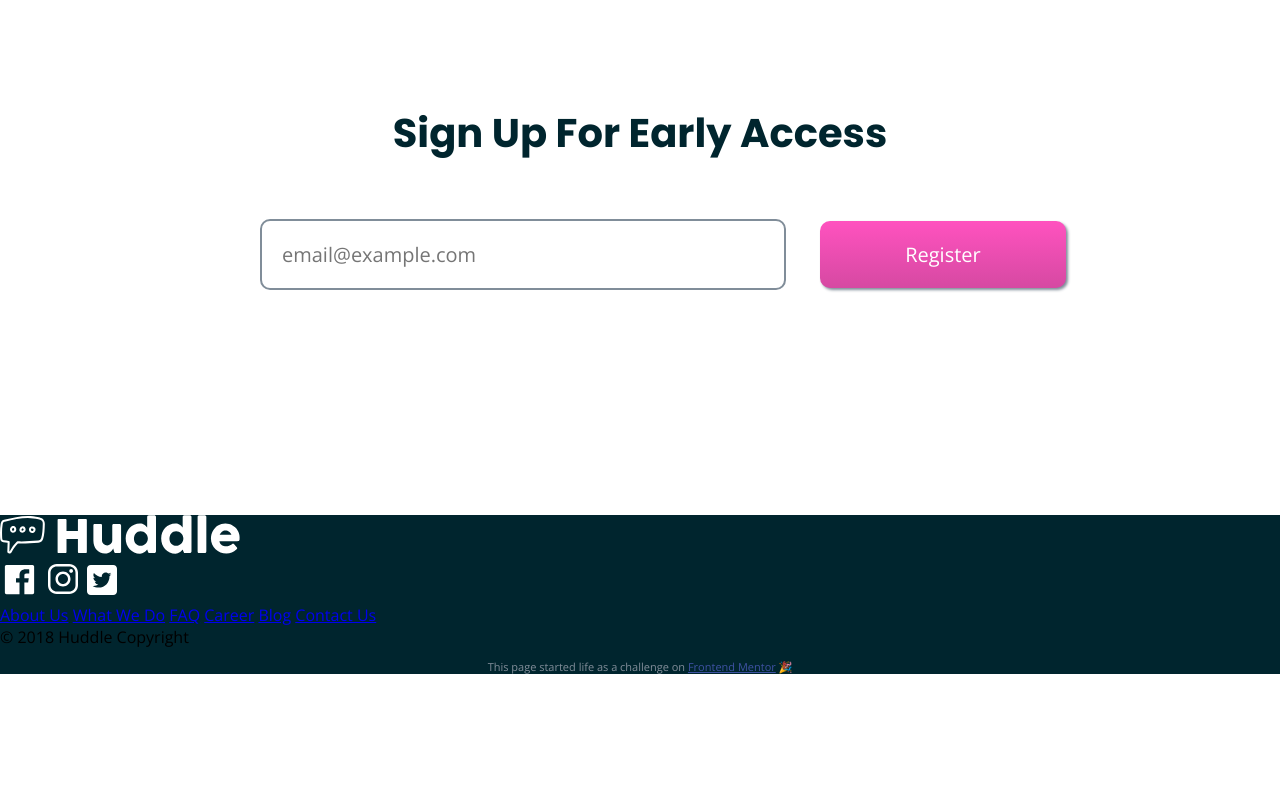
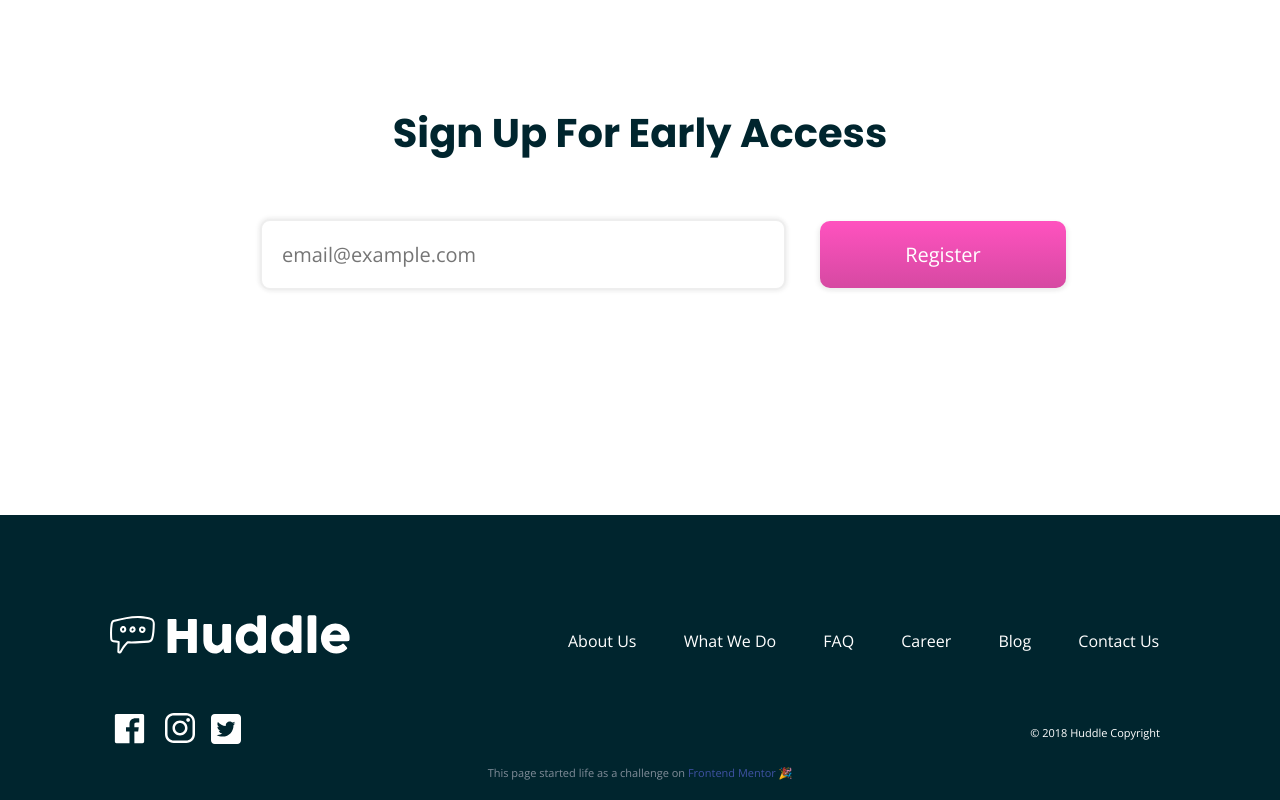
Before and after one commit to DomGonzalesIII/FrontendMentor-Single-Column-Landing-Page, a plain HTML site: page index.html in a window 1280 px wide. Shown: the part 1371-2171 px from the top of the page. Before the commit the page ends 2056 px from the top, so only its background shows below. Drawn offline with nearby package versions, Linux system fonts and the light colour scheme.

Commit message:
Final [Desktop] External CSS
Finished positioning footer elements, touched up style thru whole document. Pretty darn close to template.

```diff
--- a/css/styles.css
+++ b/css/styles.css
@@ -2,7 +2,8 @@
 /************************* TAG SELECTORS *************************/
 
 a {
-
+  color: white;
+  text-decoration: none;
 }
 
 body {
@@ -13,14 +14,26 @@ body {
   width: 100%;
 }
 
+footer {
+  background-color: #00252e;
+  height: 285px;
+  position: relative;
+  margin: 0;
+}
+
+form {
+  display: block;
+  margin-left: auto;
+  margin-right: auto;
+}
+
 h1 {
   color: #00252e;
   font-family: 'Poppins', sans-serif;
+  font-size: 2.5rem;
   font-weight: bolder;
-  font-size: 2.5rem;
   text-align: center;
 }
-
 
 p {
   color: #808d99;
@@ -29,26 +42,27 @@ p {
   text-align: center;
 }
 
-footer {
-  background-color: #00252e;
+/************************ CLASS SELECTORS ************************/
+
+.about {
+  padding-left: 120px;
 }
 
-form {
-  display: block;
-  margin-left: auto;
-  margin-right: auto;
+.all-icons {
+  height: 250px;
+  position: relative;
+  width: 35%;
 }
-
-/************************ CLASS SELECTORS ************************/
 
 .attribution {
   font-size: 11px;
+  margin: 0;
+  padding-bottom: 10px;
   text-align: center;
 }
 
 .attribution a {
   color: #3e52a3;
-  /*color: hsl(228, 45%, 44%);*/
 }
 
 .butn {
@@ -64,7 +78,7 @@ form {
   border-radius: 10px;
   -webkit-box-shadow: 2px 2px 3px #808d99;
   -moz-box-shadow: 2px 2px 3px #808d99;
-  box-shadow: 2px 2px 3px #808d99;
+  box-shadow: 2px 2px 5px #eee, -2px 2px 5px #eee;
   color: #ffffff;
   font-family: 'Open Sans', sans-serif;
   font-weight: 400;
@@ -83,7 +97,11 @@ form {
 }
 
 .copyright {
-
+  bottom: 30px;
+  color: white;
+  font-size: 11px;
+  position: absolute;
+  right: 120px;
 }
 
 .email-capture {
@@ -91,9 +109,10 @@ form {
 }
 
 .email-entry {
-  border-color: #808d99;
+  border-color: #eee;
   border-radius: 10px;
   border-style: solid;
+  box-shadow: 1px 1px 5px #eee, -1px -1px 5px #eee;
   font-family: 'Open Sans', sans-serif;
   font-size: 1.25rem;
   font-weight: 400;
@@ -101,24 +120,45 @@ form {
   padding: 20px 135px 20px 20px;
 }
 
+.fb-icon {
+  padding-left: 110px;
+  padding-top: 40px;
+}
+
 .header {
   text-align: center;
+}
+
+.icons {
+  height: 96px;
+}
+
+.icons img {
+  padding-right: 7px;
+}
+
+.links {
+  height: 140px;
+  padding-top: 115px;
+  position: absolute;
+  right: 0;
+  top: 0;
+  width: 65%;
+}
+
+.links a {
+  padding-right: 43px;
 }
 
 .logo {
   margin: 60px auto 170px 70px;
 }
 
+.logo-white {
+  margin: 100px auto 10px 110px;
+}
+
 .screen-mockup {
   display: block;
   margin: 60px auto 210px auto;
-
 }
-
-.text-input {
-
-}
-
-.top-container {
-
-}
```
